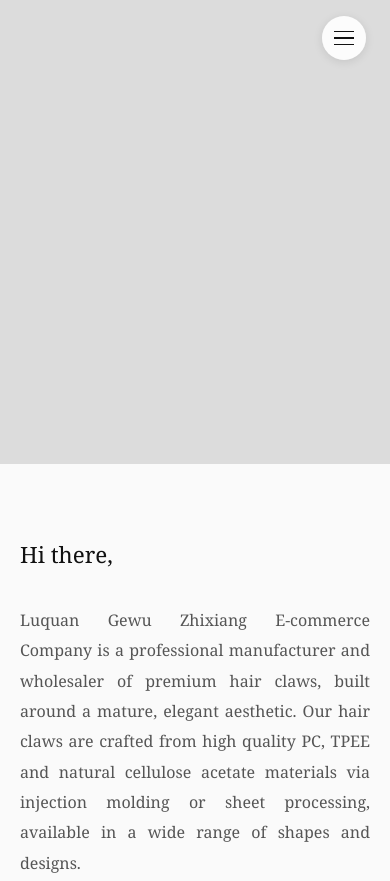
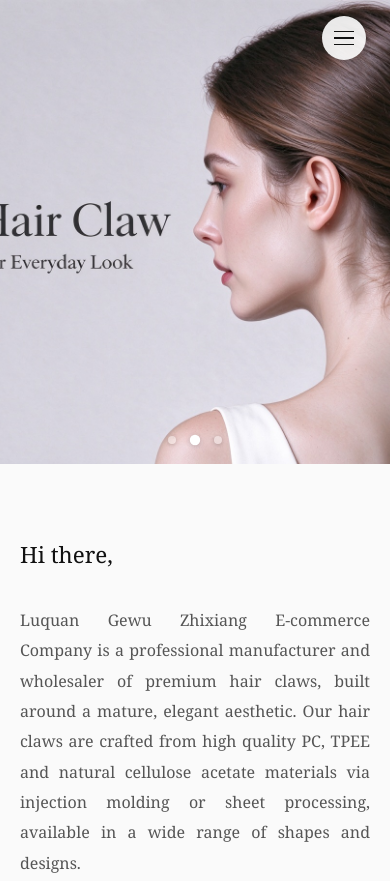
Before and after one commit to Itreefashion/claw-clip-site, a plain HTML site: page index.html in a window 390 px wide. Shown: the top 881 px of the page. Drawn offline with Linux system fonts and the light colour scheme.

Commit message:
Update index.html

```diff
--- a/index.html
+++ b/index.html
@@ -82,6 +82,7 @@ a {
   text-transform: uppercase;
   font-weight: 500;
   transition: color .25s;
+  text-shadow: 0 1px 3px rgba(0,0,0,0.3); /* 防止白色图片上看不清 */
 }
 .nav-links a:hover {
   color: var(--accent-soft);
@@ -114,6 +115,7 @@ a {
   padding: 10px 20px;
   font-size: 0.65rem;
   letter-spacing: 0.1em;
+  text-shadow: none;
 }
 .dropdown-content a:hover {
   background: #f0f0f0;
@@ -128,6 +130,7 @@ a {
 }
 .nav.scrolled .nav-links a {
   color: #111;
+  text-shadow: none;
 }
 .nav.scrolled .nav-links a:hover {
   color: var(--accent);
@@ -173,13 +176,57 @@ a {
   transform: translateY(-6.5px) rotate(-45deg);
 }
 
-/* ========== Banner 全屏 ========== */
-.banner {
+/* ========== Banner 轮播图 ========== */
+.banner-slider {
   position: relative;
   width: 100%;
   height: 100vh;
   min-height: 600px;
-  background: #dcdcdc url('banner.jpg') center center / cover no-repeat;
+  overflow: hidden;
+  background: #dcdcdc;
+}
+.slide {
+  position: absolute;
+  top: 0;
+  left: 0;
+  width: 100%;
+  height: 100%;
+  background-size: cover;
+  background-position: center center;
+  background-repeat: no-repeat;
+  opacity: 0;
+  transition: opacity 1.5s ease-in-out; /* 平滑的淡入淡出 */
+  z-index: 1;
+}
+.slide.active {
+  opacity: 1;
+  z-index: 2;
+}
+/* 轮播指示点 */
+.slider-dots {
+  position: absolute;
+  bottom: 40px;
+  left: 50%;
+  transform: translateX(-50%);
+  display: flex;
+  gap: 15px;
+  z-index: 10;
+}
+.dot {
+  width: 10px;
+  height: 10px;
+  border-radius: 50%;
+  background: rgba(255, 255, 255, 0.4);
+  cursor: pointer;
+  transition: all 0.3s ease;
+  box-shadow: 0 1px 4px rgba(0,0,0,0.2);
+}
+.dot:hover {
+  background: rgba(255, 255, 255, 0.8);
+}
+.dot.active {
+  background: #fff;
+  transform: scale(1.3);
 }
 
 /* ========== 通用区块 ========== */
@@ -241,7 +288,7 @@ footer { text-align: center; padding: 40px 20px; font-size: 0.75rem; letter-spac
 .products { background: var(--bg); }
 .category-block {
   margin-bottom: 100px;
-  scroll-margin-top: 120px; /* 保证跳转后标题不被导航栏遮挡 */
+  scroll-margin-top: 120px;
 }
 .category-block:last-child {
   margin-bottom: 0;
@@ -306,8 +353,6 @@ footer { text-align: center; padding: 40px 20px; font-size: 0.75rem; letter-spac
   opacity: 1;
   visibility: visible;
 }
-
-/* 关闭按钮 */
 .close-btn {
   position: absolute;
   top: 30px;
@@ -335,7 +380,6 @@ footer { text-align: center; padding: 40px 20px; font-size: 0.75rem; letter-spac
 .close-btn::before { transform: rotate(45deg); }
 .close-btn::after { transform: rotate(-45deg); }
 
-/* 顶部大图区 (占满剩余空间) */
 .lightbox-main {
   flex: 1;
   position: relative;
@@ -343,9 +387,8 @@ footer { text-align: center; padding: 40px 20px; font-size: 0.75rem; letter-spac
   justify-content: center;
   align-items: center;
   width: 100%;
-  padding: 40px; /* 四周留点空白，点击此空白可退出 */
+  padding: 40px;
 }
-/* 全屏大图不强制比例，完全包含（contain） */
 .lightbox-main img {
   max-width: 100%;
   max-height: 100%;
@@ -353,8 +396,6 @@ footer { text-align: center; padding: 40px 20px; font-size: 0.75rem; letter-spac
   transition: opacity 0.4s ease;
   box-shadow: 0 10px 40px rgba(0,0,0,0.5);
 }
-
-/* 左右箭头 */
 .nav-btn {
   position: absolute;
   top: 50%;
@@ -386,7 +427,6 @@ footer { text-align: center; padding: 40px 20px; font-size: 0.75rem; letter-spac
   fill: none;
 }
 
-/* 底部文字与缩略图区 */
 .lightbox-footer {
   width: 100%;
   padding: 20px 40px 40px;
@@ -410,8 +450,6 @@ footer { text-align: center; padding: 40px 20px; font-size: 0.75rem; letter-spac
   text-transform: uppercase;
   margin-bottom: 24px;
 }
-
-/* 缩略图列表 */
 .thumbnail-container {
   display: flex;
   gap: 15px;
@@ -434,7 +472,7 @@ footer { text-align: center; padding: 40px 20px; font-size: 0.75rem; letter-spac
 .thumbnail-container img.active {
   border-color: #fff;
   opacity: 1;
-  transform: translateY(-5px); /* 选中时微微上浮 */
+  transform: translateY(-5px);
 }
 
 /* ========== 响应式 ========== */
@@ -458,7 +496,6 @@ footer { text-align: center; padding: 40px 20px; font-size: 0.75rem; letter-spac
   .nav.scrolled { padding: 12px 24px; }
   .nav-toggle { display: flex; }
 
-  /* 移动端导航全屏下拉 */
   .nav-links {
     position: absolute;
     top: 100%;
@@ -475,11 +512,9 @@ footer { text-align: center; padding: 40px 20px; font-size: 0.75rem; letter-spac
     transition: opacity 0.3s ease, transform 0.3s ease;
   }
   .nav.open .nav-links { display: flex; opacity: 1; transform: translateY(0); }
+  .nav-links > li { width: 100%; }
+  .nav-links a { color: #111 !important; padding: 16px 24px; display: block; font-size: 0.9rem; border-bottom: 1px solid #eee; text-align: center; text-shadow: none;}
 
-  .nav-links > li { width: 100%; }
-  .nav-links a { color: #111 !important; padding: 16px 24px; display: block; font-size: 0.9rem; border-bottom: 1px solid #eee; text-align: center;}
-
-  /* 移动端下拉菜单展开 */
   .dropdown-content {
     position: static;
     transform: none;
@@ -495,7 +530,10 @@ footer { text-align: center; padding: 40px 20px; font-size: 0.75rem; letter-spac
   .dropdown-content a { padding: 12px 24px; font-size: 0.8rem; color: #555 !important; }
   .dropdown-content a:hover { background: transparent; color: var(--accent) !important; }
 
-  .banner { height: 65vh; min-height: 400px; }
+  .banner-slider { height: 65vh; min-height: 400px; }
+  .slider-dots { bottom: 20px; }
+  .dot { width: 8px; height: 8px; }
+
   .material-row, .material-row.reverse { grid-template-columns: 1fr; gap: 32px; }
   .material-row.reverse .material-image { order: 0; }
   .founder-grid { grid-template-columns: 1fr; gap: 32px; }
@@ -505,9 +543,8 @@ footer { text-align: center; padding: 40px 20px; font-size: 0.75rem; letter-spac
   .products-grid { grid-template-columns: repeat(2, 1fr); gap: 30px 16px; }
   section { padding: 70px 0; }
 
-  /* 移动端画廊 */
-  .lightbox-main { padding: 0; } /* 移动端全屏展示图片 */
-  .nav-btn { display: none; } /* 移动端隐藏箭头，全靠滑动 */
+  .lightbox-main { padding: 0; }
+  .nav-btn { display: none; }
   .lightbox-footer { padding: 15px 20px 30px; }
   .lightbox-info h3 { font-size: 1.2rem; }
   .lightbox-info p { font-size: 0.7rem; margin-bottom: 15px; }
@@ -515,7 +552,7 @@ footer { text-align: center; padding: 40px 20px; font-size: 0.75rem; letter-spac
 }
 
 @media (max-width: 520px) {
-  .banner { height: 55vh; }
+  .banner-slider { height: 55vh; }
   .container { padding: 0 20px; }
 }
 </style>
@@ -528,7 +565,6 @@ footer { text-align: center; padding: 40px 20px; font-size: 0.75rem; letter-spac
     <li><a href="#about">About</a></li>
     <li>
       <a href="#products" id="nav-products">Products</a>
-      <!-- 下拉子目录 -->
       <ul class="dropdown-content" id="dropdown-menu">
         <li><a href="#cat-pc">PC HAIR CLAW</a></li>
         <li><a href="#cat-acetate">ACETATE HAIR CLAW</a></li>
@@ -546,7 +582,20 @@ footer { text-align: center; padding: 40px 20px; font-size: 0.75rem; letter-spac
   </button>
 </nav>
 
-<header id="home" class="banner"></header>
+<!-- Banner 轮播区 -->
+<header id="home" class="banner-slider">
+  <!-- 请确保有这三张图片，如果暂时没有，可以用原来的 banner.jpg 改名代替 -->
+  <div class="slide active" style="background-image: url('banner1.jpg');"></div>
+  <div class="slide" style="background-image: url('banner2.jpg');"></div>
+  <div class="slide" style="background-image: url('banner3.jpg');"></div>
+
+  <!-- 轮播指示点 -->
+  <div class="slider-dots">
+    <div class="dot active" data-index="0"></div>
+    <div class="dot" data-index="1"></div>
+    <div class="dot" data-index="2"></div>
+  </div>
+</header>
 
 <section id="about" class="about">
   <div class="container narrow">
@@ -591,7 +640,6 @@ footer { text-align: center; padding: 40px 20px; font-size: 0.75rem; letter-spac
   </div>
 </section>
 
-<!-- Products 动态渲染区域 -->
 <section id="products" class="products">
   <div class="container">
     <span class="section-label">Selected Pieces</span>
@@ -600,11 +648,8 @@ footer { text-align: center; padding: 40px 20px; font-size: 0.75rem; letter-spac
   </div>
 </section>
 
-<!-- 全屏画廊 -->
 <div id="lightbox" class="lightbox">
   <div class="close-btn" id="close-btn" aria-label="Close"></div>
-
-  <!-- 顶部大图区（点击空白退出） -->
   <div class="lightbox-main" id="lightbox-main">
     <button class="nav-btn prev-btn" id="prev-btn">
       <svg viewBox="0 0 24 24"><path d="M15 18L9 12L15 6" stroke-linecap="round" stroke-linejoin="round"/></svg>
@@ -614,8 +659,6 @@ footer { text-align: center; padding: 40px 20px; font-size: 0.75rem; letter-spac
       <svg viewBox="0 0 24 24"><path d="M9 18L15 12L9 6" stroke-linecap="round" stroke-linejoin="round"/></svg>
     </button>
   </div>
-
-  <!-- 底部信息区 -->
   <div class="lightbox-footer" id="lightbox-footer">
     <div class="lightbox-info">
       <h3 id="lightbox-title"></h3>
@@ -675,7 +718,49 @@ footer { text-align: center; padding: 40px 20px; font-size: 0.75rem; letter-spac
 
 <script>
 /* ==========================================
-   产品数据分类配置区（未来在这里增删改查）
+   1. Banner 轮播图逻辑
+   ========================================== */
+const slides = document.querySelectorAll('.slide');
+const dots = document.querySelectorAll('.dot');
+let currentSlide = 0;
+let slideInterval;
+
+function showSlide(index) {
+  slides.forEach(s => s.classList.remove('active'));
+  dots.forEach(d => d.classList.remove('active'));
+  slides[index].classList.add('active');
+  dots[index].classList.add('active');
+}
+
+function nextSlide() {
+  currentSlide = (currentSlide + 1) % slides.length;
+  showSlide(currentSlide);
+}
+
+function startSlideShow() {
+  slideInterval = setInterval(nextSlide, 5000); // 每 5 秒切换一次
+}
+
+function resetSlideShow() {
+  clearInterval(slideInterval);
+  startSlideShow();
+}
+
+// 点击指示点切换
+dots.forEach((dot, index) => {
+  dot.addEventListener('click', () => {
+    currentSlide = index;
+    showSlide(currentSlide);
+    resetSlideShow(); // 切换后重新计时
+  });
+});
+
+// 启动轮播
+startSlideShow();
+
+
+/* ==========================================
+   2. 产品数据分类配置区
    ========================================== */
 const productCategories = [
   {
@@ -775,8 +860,9 @@ const productCategories = [
   }
 ];
 
+
 /* ==========================================
-   页面渲染与交互逻辑（无需修改）
+   3. 页面渲染与交互逻辑
    ========================================== */
 const nav = document.getElementById('nav');
 const navToggle = document.getElementById('navToggle');
@@ -793,27 +879,23 @@ const lightboxMain = document.getElementById('lightbox-main');
 
 let currentSeriesIndex = 0;
 let currentImgIndex = 0;
-let currentCategoryData = null; // 当前分类的数据
+let currentCategoryData = null;
 
-// 1. 初始化产品网格渲染
+// 渲染产品网格
 function renderProducts() {
   productCategories.forEach(cat => {
-    // 创建分类区块
     const block = document.createElement('div');
     block.className = 'category-block';
     block.id = cat.id;
 
-    // 分类标题
     const title = document.createElement('h3');
     title.className = 'category-title';
     title.textContent = cat.title;
     block.appendChild(title);
 
-    // 网格容器
     const grid = document.createElement('div');
     grid.className = 'products-grid';
 
-    // 渲染该分类下的系列
     cat.series.forEach((series, sIdx) => {
       const card = document.createElement('div');
       card.className = 'product-card';
@@ -826,7 +908,6 @@ function renderProducts() {
           <p>${series.images.length} Colors Available</p>
         </div>
       `;
-      // 点击打开灯箱，传入当前分类的数据和系列索引
       card.addEventListener('click', () => openLightbox(cat.series, sIdx));
       grid.appendChild(card);
     });
@@ -836,7 +917,7 @@ function renderProducts() {
   });
 }
 
-// 2. 打开灯箱
+// 打开灯箱
 function openLightbox(seriesData, seriesIndex) {
   currentCategoryData = seriesData;
   currentSeriesIndex = seriesIndex;
@@ -847,18 +928,17 @@ function openLightbox(seriesData, seriesIndex) {
   document.body.style.overflow = 'hidden';
 }
 
-// 3. 关闭灯箱
+// 关闭灯箱
 function closeLightbox() {
   lightbox.classList.remove('active');
   document.body.style.overflow = '';
 }
 
-// 4. 更新灯箱内容
+// 更新灯箱内容
 function updateLightboxContent() {
   const series = currentCategoryData[currentSeriesIndex];
   const currentImage = series.images[currentImgIndex];
 
-  // 图片淡出淡入
   lbImg.style.opacity = 0;
   setTimeout(() => {
     lbImg.src = currentImage.url;
@@ -868,7 +948,6 @@ function updateLightboxContent() {
   lbTitle.textContent = `${series.title} - ${currentImage.colorName}`;
   lbDesc.textContent = series.desc;
 
-  // 渲染底部缩略图
   thumbnailContainer.innerHTML = '';
   series.images.forEach((img, idx) => {
     const thumb = document.createElement('img');
@@ -876,21 +955,20 @@ function updateLightboxContent() {
     thumb.alt = img.colorName;
     if (idx === currentImgIndex) thumb.classList.add('active');
     thumb.addEventListener('click', (e) => {
-      e.stopPropagation(); // 防止点击缩略图触发背景关闭
+      e.stopPropagation();
       currentImgIndex = idx;
       updateLightboxContent();
     });
     thumbnailContainer.appendChild(thumb);
   });
 
-  // 居中选中的缩略图
   setTimeout(() => {
     const activeThumb = thumbnailContainer.querySelector('.active');
     if(activeThumb) activeThumb.scrollIntoView({ behavior: 'smooth', block: 'nearest', inline: 'center' });
   }, 100);
 }
 
-// 5. 切换图片
+// 切换图片
 function changeImage(direction) {
   const series = currentCategoryData[currentSeriesIndex];
   currentImgIndex += direction;
@@ -902,13 +980,11 @@ function changeImage(direction) {
   updateLightboxContent();
 }
 
-// 6. 事件绑定
-// 导航汉堡按钮
+// 事件绑定
 navToggle.addEventListener('click', () => {
   nav.classList.toggle('open');
 });
 
-// 导航滚动变色
 window.addEventListener('scroll', () => {
   if(window.scrollY > 80){
     nav.classList.add('scrolled');
@@ -917,48 +993,40 @@ window.addEventListener('scroll', () => {
   }
 });
 
-// 移动端下拉菜单展开/收起
 const navProducts = document.getElementById('nav-products');
 const dropdownMenu = document.getElementById('dropdown-menu');
 navProducts.addEventListener('click', (e) => {
   if (window.innerWidth <= 860) {
-    // 如果是移动端且点击了Products，展开下拉菜单
     if (!dropdownMenu.classList.contains('active')) {
-      e.preventDefault(); // 先阻止跳转，展开菜单
+      e.preventDefault();
       dropdownMenu.classList.add('active');
     } else {
-      // 如果已经展开，再次点击就让它正常跳转
       dropdownMenu.classList.remove('active');
     }
   }
 });
 
-// 移动端点击导航链接自动收起菜单
 document.querySelectorAll('.nav-links a').forEach(link => {
   link.addEventListener('click', (e) => {
     if (window.innerWidth <= 860) {
-      // 排除掉点击 Products 主标题展开菜单的那一次
       if (e.target.id !== 'nav-products' || dropdownMenu.classList.contains('active')) {
         nav.classList.remove('open');
-        dropdownMenu.classList.remove('active'); // 收起子菜单
+        dropdownMenu.classList.remove('active');
       }
     }
   });
 });
 
-// 画廊关闭与切换
 closeBtn.addEventListener('click', closeLightbox);
 prevBtn.addEventListener('click', (e) => { e.stopPropagation(); changeImage(-1); });
 nextBtn.addEventListener('click', (e) => { e.stopPropagation(); changeImage(1); });
 
-// 点击大图空白区域关闭
 lightboxMain.addEventListener('click', (e) => {
   if (e.target === lightboxMain) {
     closeLightbox();
   }
 });
 
-// 键盘支持
 document.addEventListener('keydown', (e) => {
   if (!lightbox.classList.contains('active')) return;
   if (e.key === 'ArrowLeft') changeImage(-1);
@@ -966,7 +1034,6 @@ document.addEventListener('keydown', (e) => {
   if (e.key === 'Escape') closeLightbox();
 });
 
-// 移动端滑动支持
 let touchStartX = 0;
 let touchEndX = 0;
 lightboxMain.addEventListener('touchstart', (e) => {
@@ -983,7 +1050,7 @@ function handleSwipe() {
   if (touchEndX > touchStartX + swipeThreshold) changeImage(-1);
 }
 
-// 启动
+// 启动产品渲染
 renderProducts();
 </script>
 </body>
```
